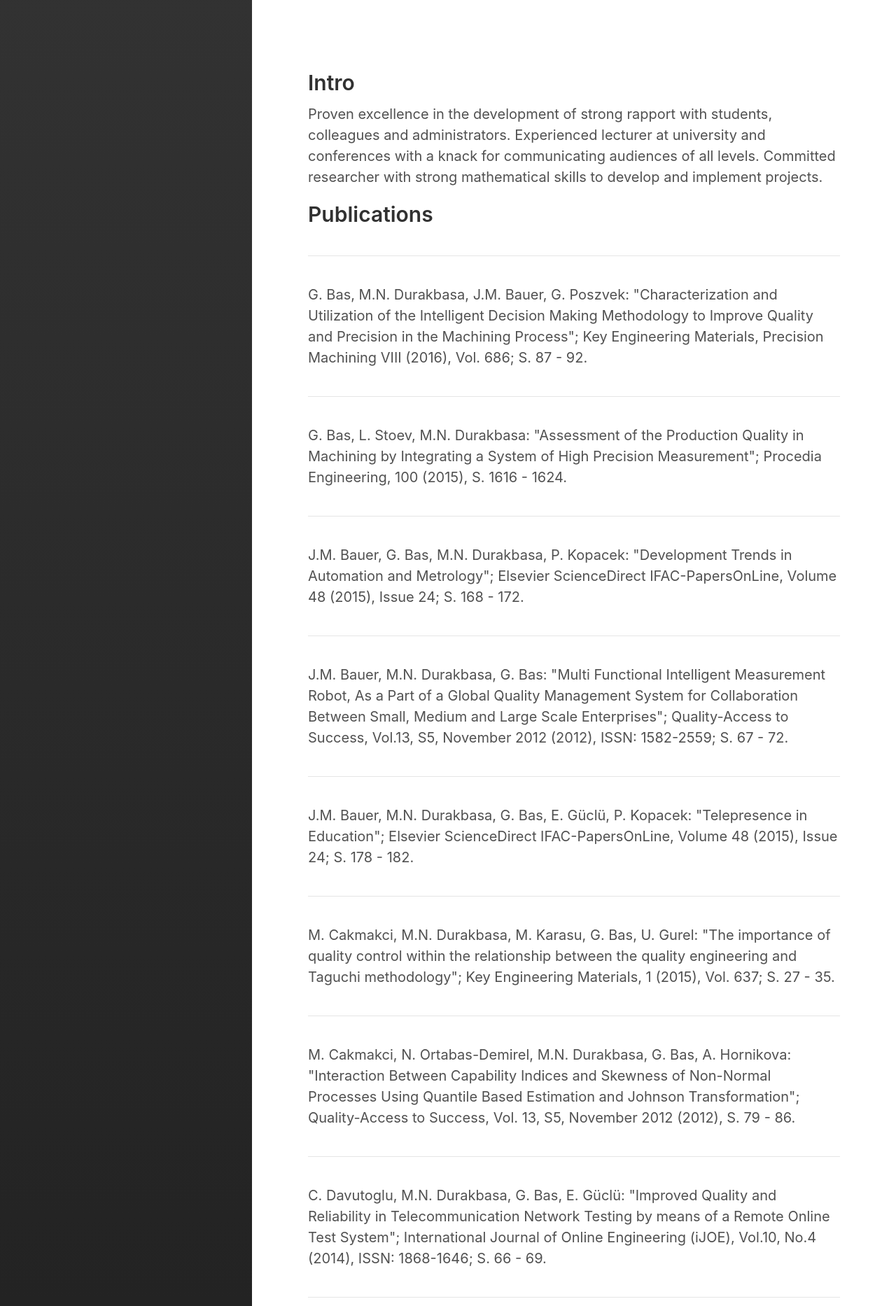
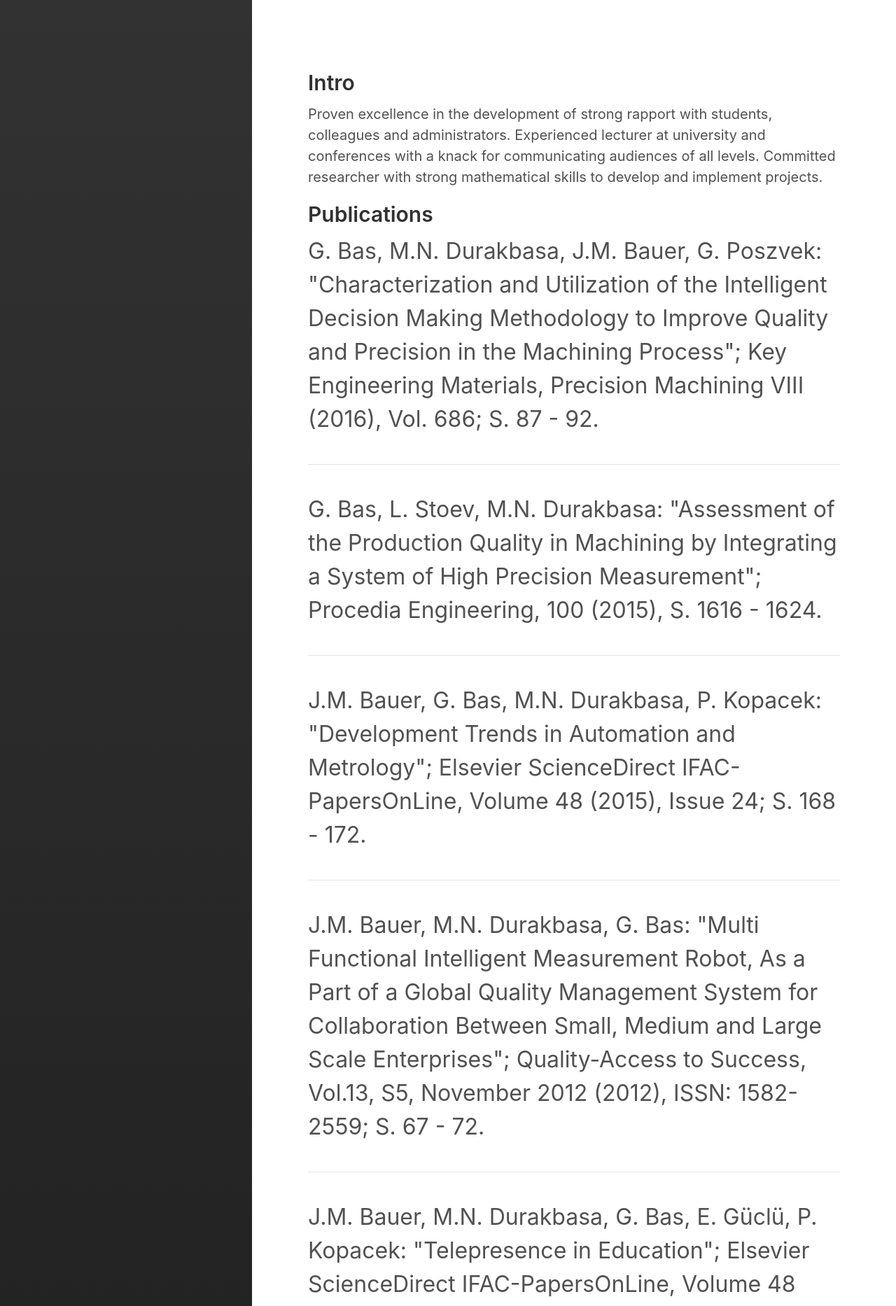
Before and after one commit to Budhaditya1/budhaditya1.github.io, a Jekyll site: the page built from index.html, in a window 1280 px wide. Shown: the top 1866 px of the page at 70% size. Built offline with Jekyll 4.4.1, drawn with Linux system fonts in a browser that asks for light colours; the list of posts is cut into pages by our own code; comment, search, counter and statistics services are not loaded.

Commit message:
Update index.html

```diff
--- a/_layouts/index.html
+++ b/_layouts/index.html
@@ -13,7 +13,7 @@ layout: default
  <div data-badge-type="donut" data-doi="10.1038/nature.2014.14583" data-hide-no-mentions="true" class="altmetric-embed"></div>
  </article>
 
-
+ <font size="6">
 
  <article class="post-body">
  G. Bas, M.N. Durakbasa, J.M. Bauer, G. Poszvek:
@@ -73,5 +73,5 @@ TM - Technisches Messen, 82 (2015), Heft 1; S. 7 - 15.
 "Intelligent Design and Advanced Metrology as Strategic Approaches to Efficiency and Quality Improvement in Smart Manufacturing";
 International Journal of Advanced Quality, Vol.41 (2013), 1; S. 17 - 22.
 </article>
-
+ </font>
 </div>
```
